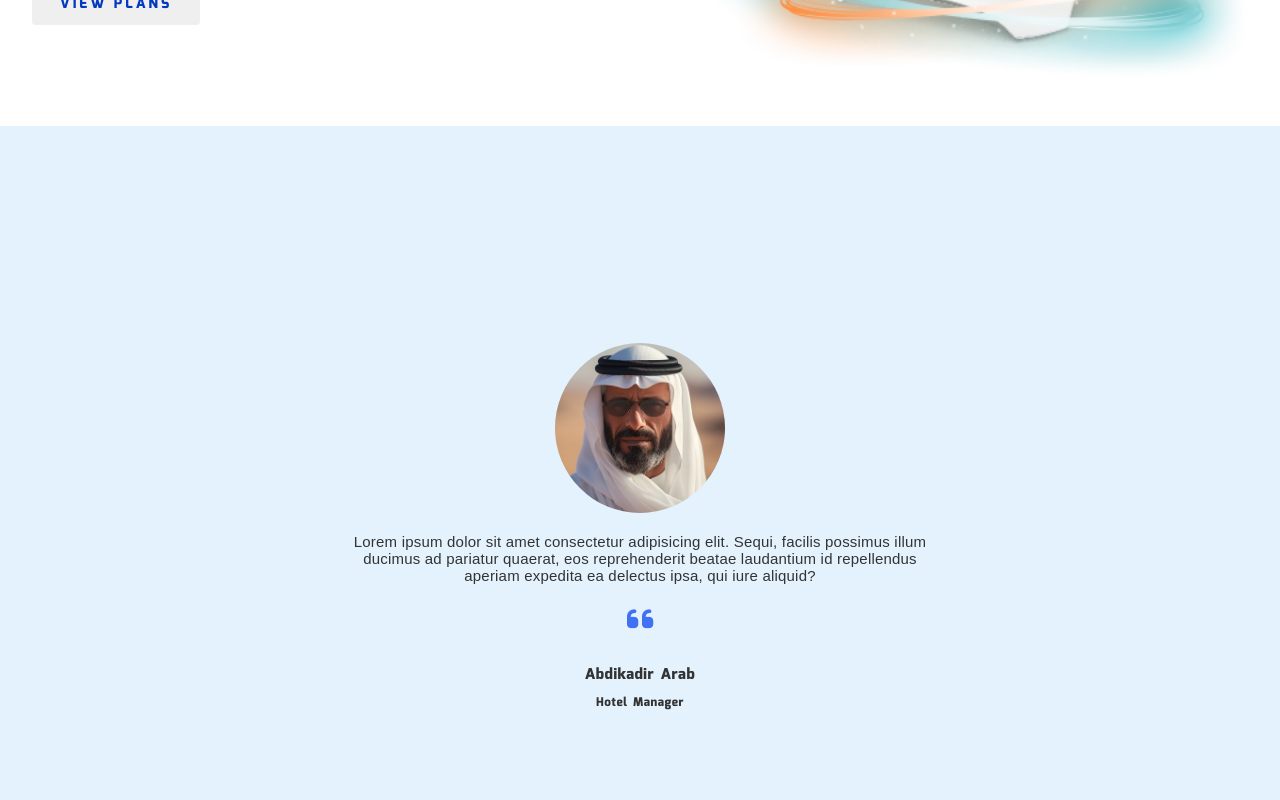
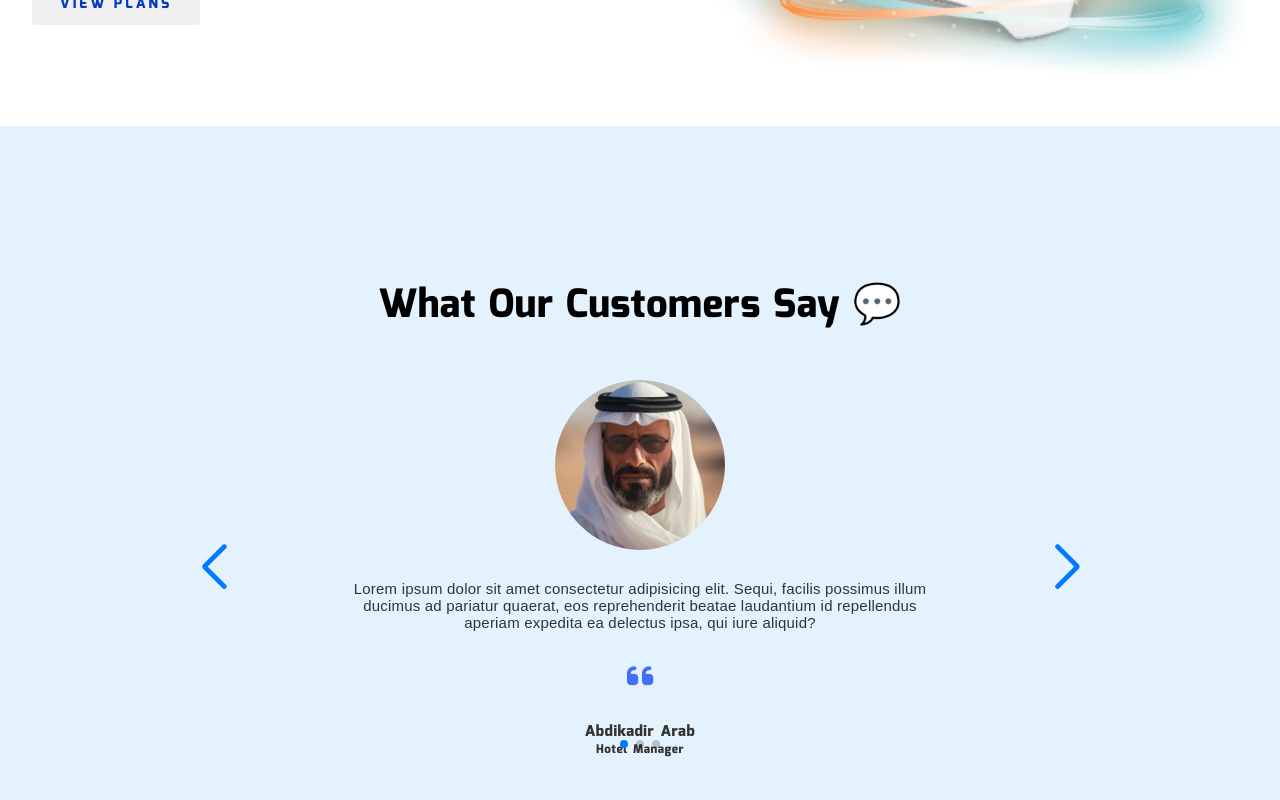
Before and after one commit to Abdirino/I-Affordable-Internet-Provider, a React (Create React App) app: page / in a window 1280 px wide. Shown: the part 3120-3920 px from the top of the page. Built offline with nearby package versions, Linux system fonts and the light colour scheme.

Commit message:
testimonial commence

```diff
--- a/src/Components/Testimonial/Testimonial.css
+++ b/src/Components/Testimonial/Testimonial.css
@@ -9,13 +9,18 @@
   display: flex;
   align-items: center;
   justify-content: center;
+  flex-direction: column;
   background-color: #e3f2fd;
+  padding-top: 2rem;
+}
+.test-container h1{
+    font-size: 39px;
 }
 .testimonial {
   position: relative;
   max-width: 900px;
   width: 100%;
-  padding: 20px 0;
+  padding: 50px 0;
 }
 .testimonial .image {
   height: 170px;
@@ -28,7 +33,7 @@
   align-items: center;
   justify-content: center;
   flex-direction: column;
-  row-gap: 20px;
+  row-gap: 30px;
 }
 .slide p {
   padding: 0 160px;
@@ -48,7 +53,7 @@
 }
 .details .name {
   font-size: 15px;
-  padding: 10px 0;
+  /* padding: 10px 0; */
   font-weight: 600;
   color: #333;
 }
@@ -57,3 +62,8 @@
   font-weight: 400;
   color: #333;
 }
+
+
+.swiper-horizontal > .swiper-pagination-bullets .swiper-pagination-bullet, .swiper-pagination-horizontal.swiper-pagination-bullets .swiper-pagination-bullet{
+    margin: 20px;
+}
--- a/src/Components/Testimonial/Testimonial.jsx
+++ b/src/Components/Testimonial/Testimonial.jsx
@@ -1,27 +1,72 @@
 import React from "react";
 import "./Testimonial.css";
 import Face1 from "../../Images/Face 1.jpg";
-import { Swiper, SwiperSlide } from 'swiper/react';
+import { Swiper, SwiperSlide } from "swiper/react";
+import "swiper/css";
+import 'swiper/css/pagination';
+import 'swiper/css/navigation';
+import { Pagination, Navigation } from 'swiper/modules';
 
 const Testimonial = () => {
   return (
     <div className="test-container">
+        <h1>What Our Customers Say 💬</h1>
       <div className="testimonial">
         <div className="test-content">
-          <div className="slide">
+          <Swiper
+            slidesPerView={1}
+            spaceBetween={30}
+            loop={true}
+            pagination={{
+              clickable: true,
+            }}
+            navigation={true}
+            modules={[Pagination, Navigation]}
+            className="mySwiper"
+          >
+            <SwiperSlide className="slide">
               <img src={Face1} alt="" className="image" />
               <p>
                 Lorem ipsum dolor sit amet consectetur adipisicing elit. Sequi,
                 facilis possimus illum ducimus ad pariatur quaerat, eos
-              reprehenderit beatae laudantium id repellendus aperiam expedita ea
-              delectus ipsa, qui iure aliquid?
+                reprehenderit beatae laudantium id repellendus aperiam expedita
+                ea delectus ipsa, qui iure aliquid?
               </p>
               <i class="fa-solid fa-quote-left quote"></i>
               <div className="details">
                 <span className="name">Abdikadir Arab</span>
                 <span className="job">Hotel Manager</span>
               </div>
+            </SwiperSlide>
+            <SwiperSlide className="slide">
+              <img src={Face1} alt="" className="image" />
+              <p>
+                Lorem ipsum dolor sit amet consectetur adipisicing elit. Sequi,
+                facilis possimus illum ducimus ad pariatur quaerat, eos
+                reprehenderit beatae laudantium id repellendus aperiam expedita
+                ea delectus ipsa, qui iure aliquid?
+              </p>
+              <i class="fa-solid fa-quote-left quote"></i>
+              <div className="details">
+                <span className="name">Abdikadir Arab</span>
+                <span className="job">Hotel Manager</span>
               </div>
+            </SwiperSlide>
+            <SwiperSlide className="slide">
+              <img src={Face1} alt="" className="image" />
+              <p>
+                Lorem ipsum dolor sit amet consectetur adipisicing elit. Sequi,
+                facilis possimus illum ducimus ad pariatur quaerat, eos
+                reprehenderit beatae laudantium id repellendus aperiam expedita
+                ea delectus ipsa, qui iure aliquid?
+              </p>
+              <i class="fa-solid fa-quote-left quote"></i>
+              <div className="details">
+                <span className="name">Abdikadir Arab</span>
+                <span className="job">Hotel Manager</span>
+              </div>
+            </SwiperSlide>
+          </Swiper>
         </div>
       </div>
     </div>
```
Lines whose indentation alone changed are shown as unchanged.
